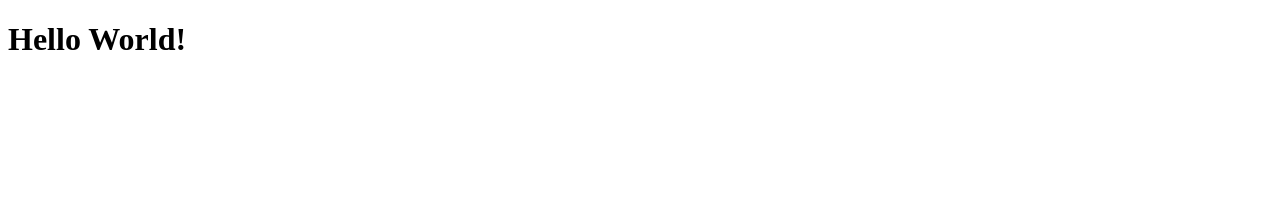
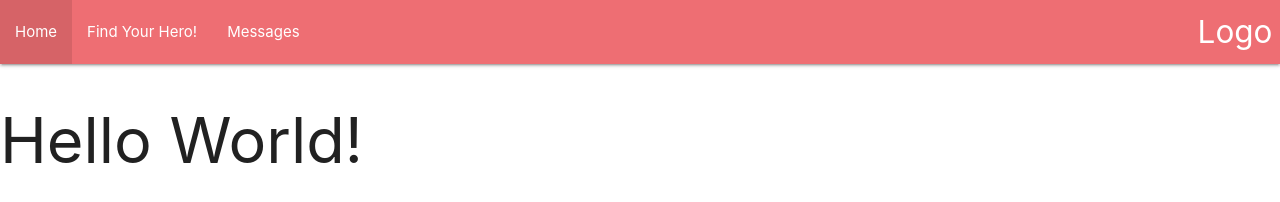
Before and after one commit to pbnjcub/phase-01-project, a plain HTML site: page index.html in a window 1280 px wide. Drawn offline with nearby package versions, Linux system fonts and the light colour scheme.

Commit message:
added navbar

```diff
--- a/index.html
+++ b/index.html
@@ -4,9 +4,26 @@
     <meta charset="UTF-8">
     <meta http-equiv="X-UA-Compatible" content="IE=edge">
     <meta name="viewport" content="width=device-width, initial-scale=1.0">
+
+    <!-- Compiled and minified CSS -->
+    <link rel="stylesheet" href="https://cdnjs.cloudflare.com/ajax/libs/materialize/1.0.0/css/materialize.min.css">
+
+    <!-- Compiled and minified JavaScript -->
+    <script src="https://cdnjs.cloudflare.com/ajax/libs/materialize/1.0.0/js/materialize.min.js"></script>
+
     <title>Document</title>
 </head>
 <body>
+    <nav>
+        <div class="nav-wrapper">
+          <a href="#" class="brand-logo right">Logo</a>
+          <ul id="nav-mobile" class="left hide-on-med-and-down">
+            <li><a href="">Home</a></li>
+            <li><a href="">Find Your Hero!</a></li>
+            <li><a href="">Messages</a></li>
+          </ul>
+        </div>
+      </nav>
     <h1>Hello World!</h1>
 
 
--- a/javascripts/index.js
+++ b/javascripts/index.js
@@ -1 +1 @@
- alert('hi')
+// This is for our javascript logic
```
Also changed, not shown: NOTES.md (added).
